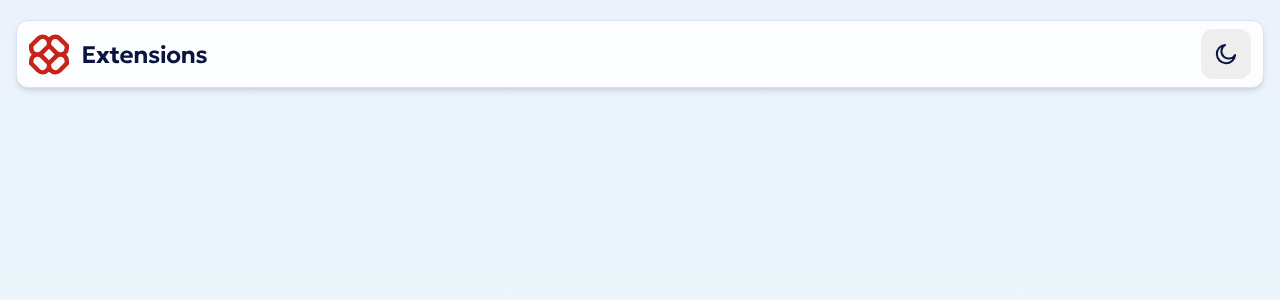
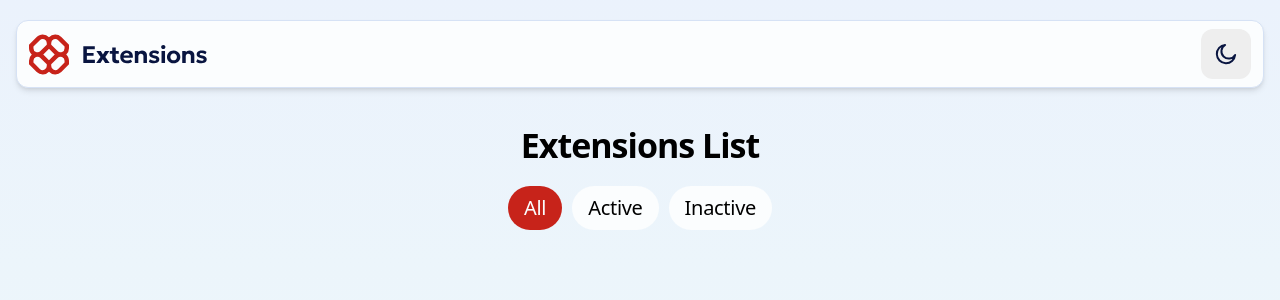
Before and after one commit to anet-eny/browser-extension-manager, a React (Vite) app: page / in a window 1280 px wide. Shown: the top 300 px of the page. Built offline with nearby package versions, Linux system fonts and the light colour scheme.

Commit message:
Create FilterButton component and implement the filter logic

```diff
--- /dev/null
+++ b/src/components/FilterButton.jsx
@@ -0,0 +1,19 @@
+import React, { useContext } from "react";
+import { ExtensionsContext } from "../context/ExtensionsContext";
+
+export default function FilterButton({ value, children }) {
+  const { filter, setFilter } = useContext(ExtensionsContext);
+
+  const baseClasses =
+    "px-4 py-2 text-preset-3 bg-neutral-0 rounded-full border-neutral-200";
+  const activeClasses = "text-preset-4 text-neutral-0 bg-red-700";
+
+  return (
+    <button
+      className={`${baseClasses} ${filter === value ? activeClasses : ""}`}
+      onClick={() => setFilter(value)}
+    >
+      {children}
+    </button>
+  );
+}
--- a/src/pages/Home.jsx
+++ b/src/pages/Home.jsx
@@ -1,9 +1,19 @@
 import Header from "../components/Header";
+import FilterButton from "../components/FilterButton";
 
 export default function Home() {
   return (
     <div className="min-h-screen pt-5 px-4 bg-gradient-to-b from-gradientlight-start to-gradientlight-end dark:from-gradientdark-start dark:to-gradientdark-end">
       <Header />
+
+      <main className="flex flex-col justify-center items-center my-10 gap-6">
+        <h1 className="text-preset-1">Extensions List</h1>
+        <nav className="flex gap-2.5">
+          <FilterButton value="all">All</FilterButton>
+          <FilterButton value="active">Active</FilterButton>
+          <FilterButton value="inactive">Inactive</FilterButton>
+        </nav>
+      </main>
     </div>
   );
 }
```
